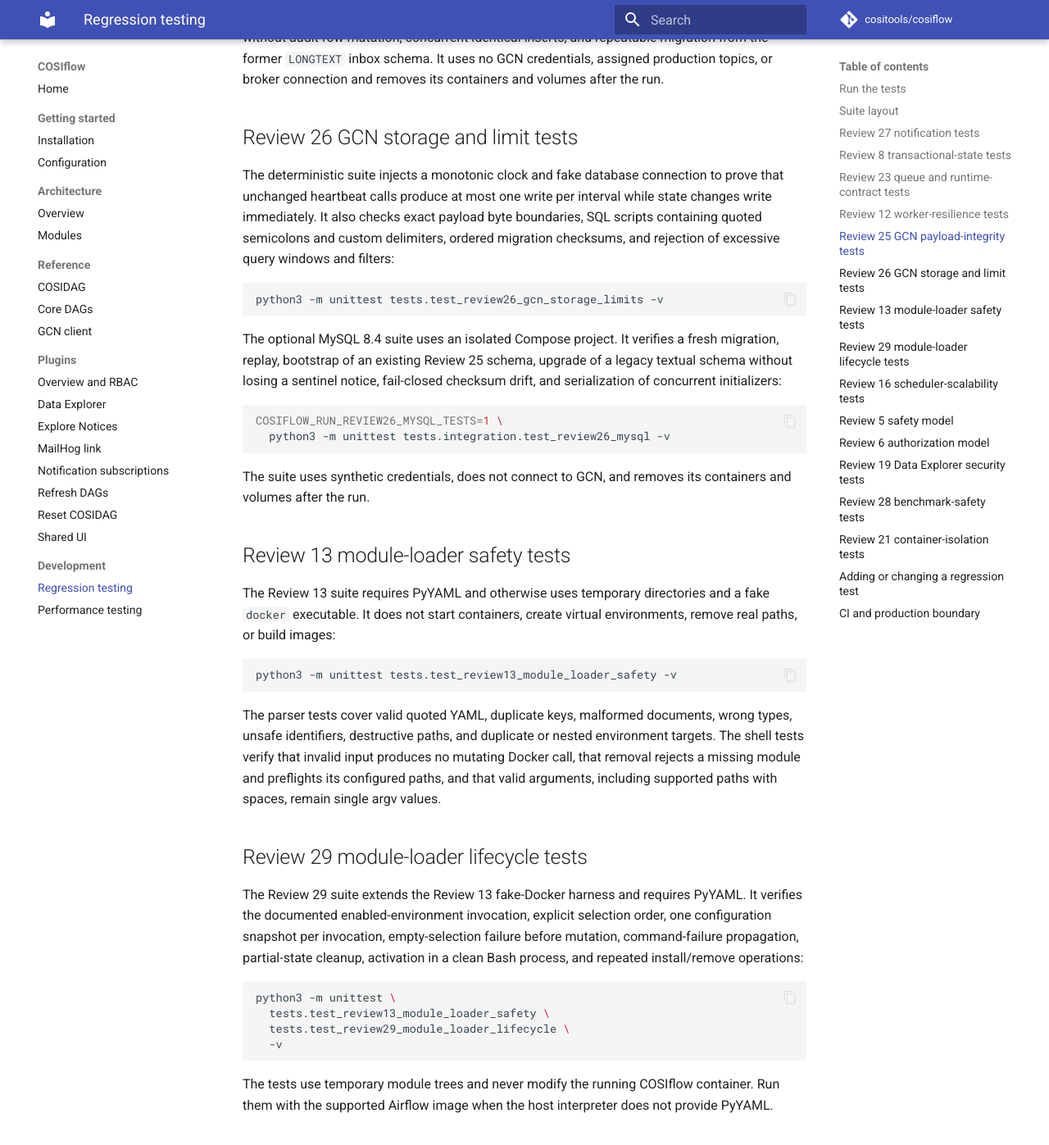
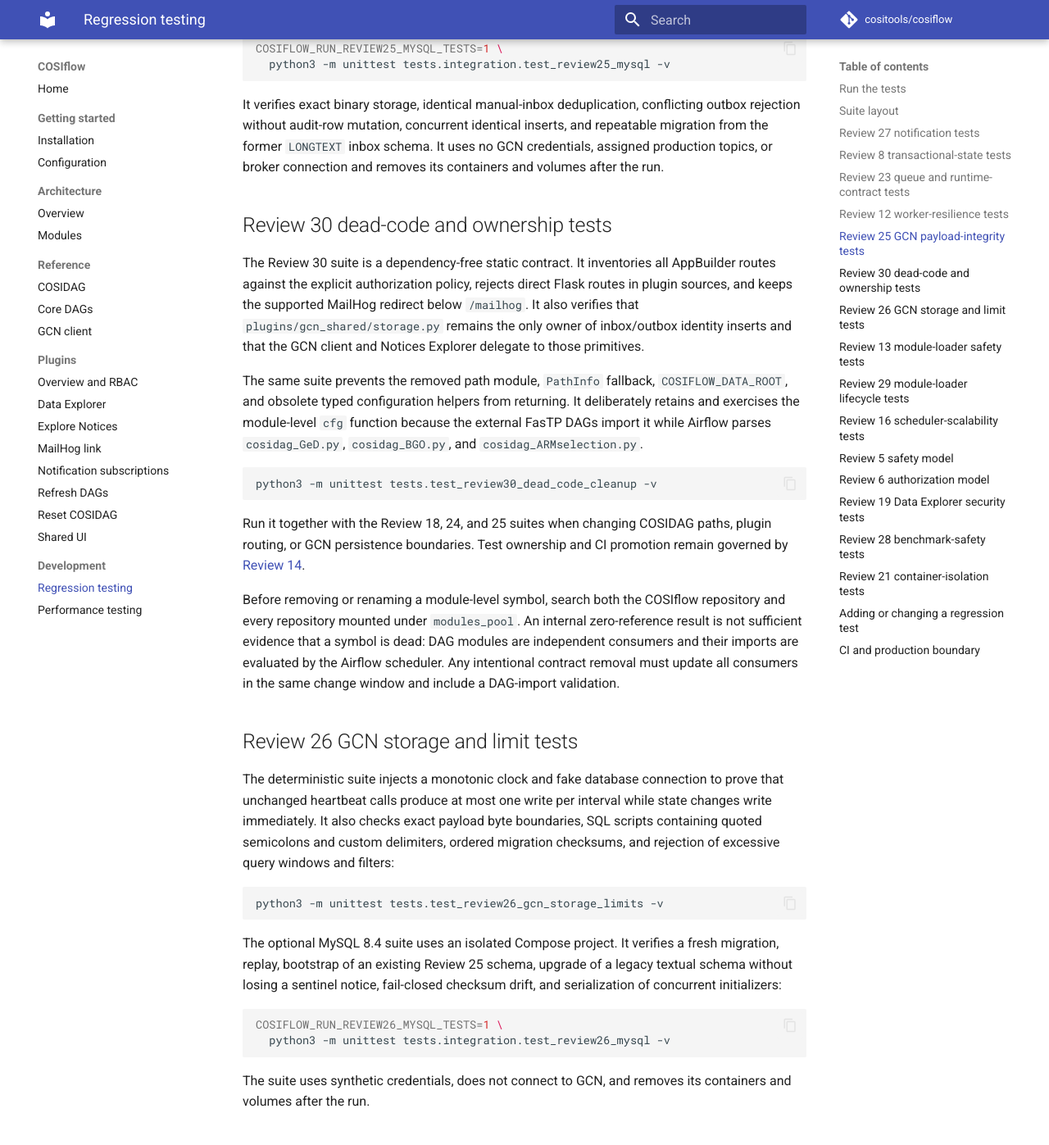
Before and after one commit to cositools/cosiflow, an MkDocs documentation site: the page built from docs/development/regression-testing.md, in a window 1280 px wide and 1400 px high, scrolled down 5379 px. Shown: the top 1397 px of the window at 82% size. Built offline with MkDocs 1.6.1 and Material for MkDocs 9.7.7, drawn with Linux system fonts in a browser that asks for light colours; comment, search, counter and statistics services are not loaded; some of the changed text lies outside the part shown.

Commit message:
feat: enhance documentation on cross-repository contracts and dead code cleanup procedures

````diff
--- a/docs/development/regression-testing.md
+++ b/docs/development/regression-testing.md
@@ -43,6 +43,7 @@ report an explicit skip when that dependency is unavailable.
 | `tests/security/test_review21_container_isolation.py` | Review 21 | Service-scoped environments, narrow mounts, read-only code, dedicated module pool, and explicit development/X11 overrides |
 | `tests/test_review28_benchmark_safety.py` | Review 28 | Cleanup dual opt-in and path confinement, all-target preflight, success/timeout exit semantics, run ownership, and bounded stop verification |
 | `tests/test_issue18_contracts.py` | Review 18 | Removal of the unused paths module and the supported COSIDAG import contract |
+| `tests/test_review30_dead_code_cleanup.py` | Review 30 | Route inventory, single ownership of GCN identity inserts, the cross-repository `cfg` compatibility contract, removal of obsolete typed helpers/imports, and tombstones for legacy MailHog and path contracts |
 | `tests/test_review8_cosidag_state.py` | Review 8 | Runtime retrigger identity/configuration, transactional schema, claim/finalization wiring, migration, and reset-plugin contracts |
 | `tests/test_review23_cosidag_queue_contract.py` | Review 23 | Structured and legacy date validation, safe file patterns, canonical confinement, reschedule-safe stability state, bounded queue/refill contracts, retry policy, manual-retry audit, and honest Airflow Params |
 | `tests/integration/test_review8_postgres.py` | Reviews 8 and 23 | Real PostgreSQL uniqueness, reschedule-safe stability observations, bounded enqueue, concurrent queue claims, one automatic retry, terminal failure, audited manual retry, idempotent finalization, and reset isolation |
@@ -171,6 +172,36 @@ conflicting outbox rejection without audit-row mutation, concurrent identical
 inserts, and repeatable migration from the former `LONGTEXT` inbox schema. It
 uses no GCN credentials, assigned production topics, or broker connection and
 removes its containers and volumes after the run.
+
+## Review 30 dead-code and ownership tests
+
+The Review 30 suite is a dependency-free static contract. It inventories all
+AppBuilder routes against the explicit authorization policy, rejects direct
+Flask routes in plugin sources, and keeps the supported MailHog redirect below
+`/mailhog`. It also verifies that `plugins/gcn_shared/storage.py` remains the
+only owner of inbox/outbox identity inserts and that the GCN client and Notices
+Explorer delegate to those primitives.
+
+The same suite prevents the removed path module, `PathInfo` fallback,
+`COSIFLOW_DATA_ROOT`, and obsolete typed configuration helpers from returning.
+It deliberately retains and exercises the module-level `cfg` function because
+the external FasTP DAGs import it while Airflow parses `cosidag_GeD.py`,
+`cosidag_BGO.py`, and `cosidag_ARMselection.py`.
+
+```bash
+python3 -m unittest tests.test_review30_dead_code_cleanup -v
+```
+
+Run it together with the Review 18, 24, and 25 suites when changing COSIDAG
+paths, plugin routing, or GCN persistence boundaries. Test ownership and CI
+promotion remain governed by [Review 14](https://github.com/cositools/cosiflow/issues/15).
+
+Before removing or renaming a module-level symbol, search both the COSIflow
+repository and every repository mounted under `modules_pool`. An internal
+zero-reference result is not sufficient evidence that a symbol is dead: DAG
+modules are independent consumers and their imports are evaluated by the
+Airflow scheduler. Any intentional contract removal must update all consumers
+in the same change window and include a DAG-import validation.
 
 ## Review 26 GCN storage and limit tests
 
````
Also changed, not shown: docs/architecture/modules.md (+13 -0 lines), docs/plugins/mailhog.md (+3 -0 lines), docs/reference/dags.md (+7 -0 lines), docs/reference/gcn-client.md (+7 -0 lines), 5 other files.
